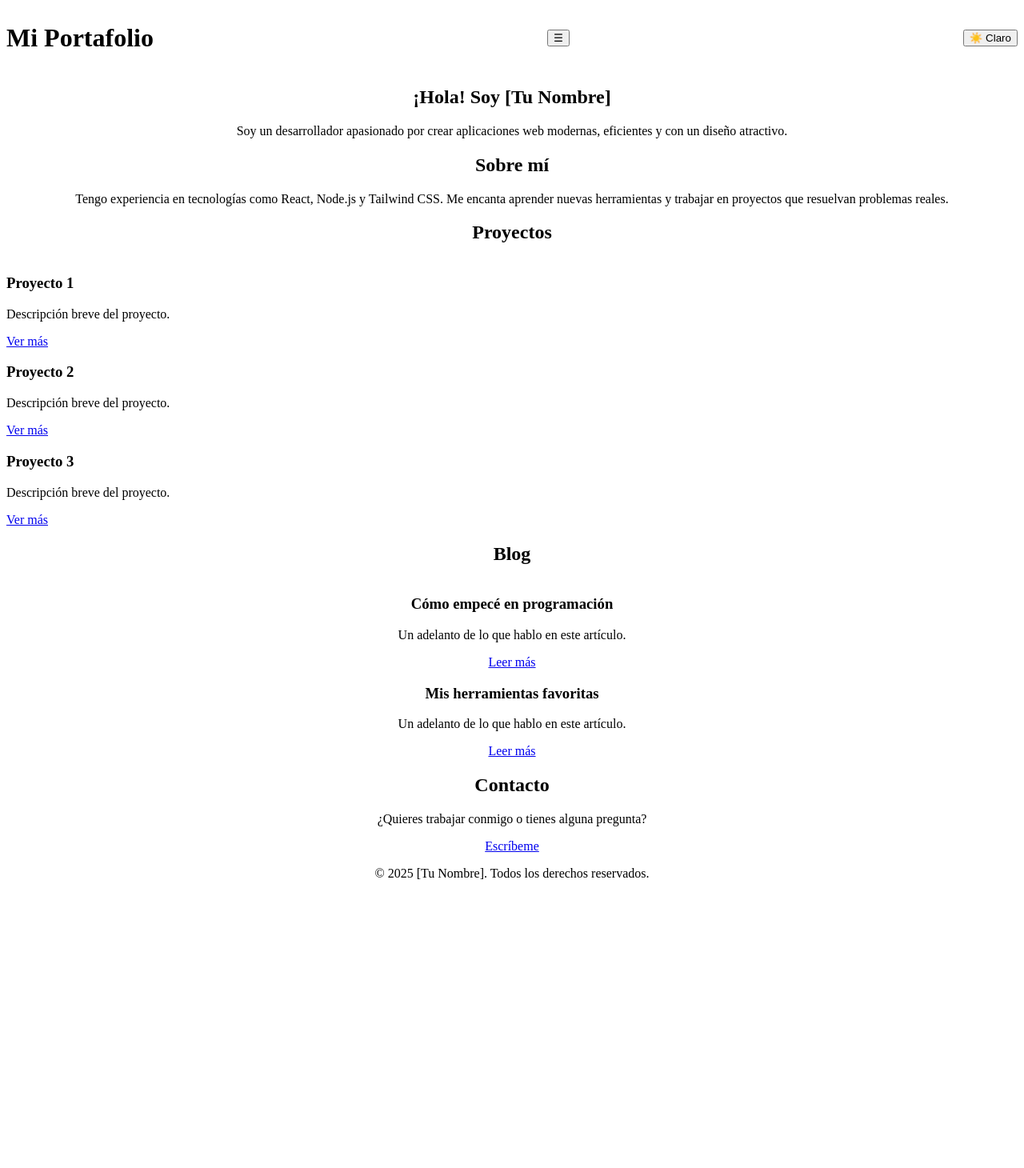
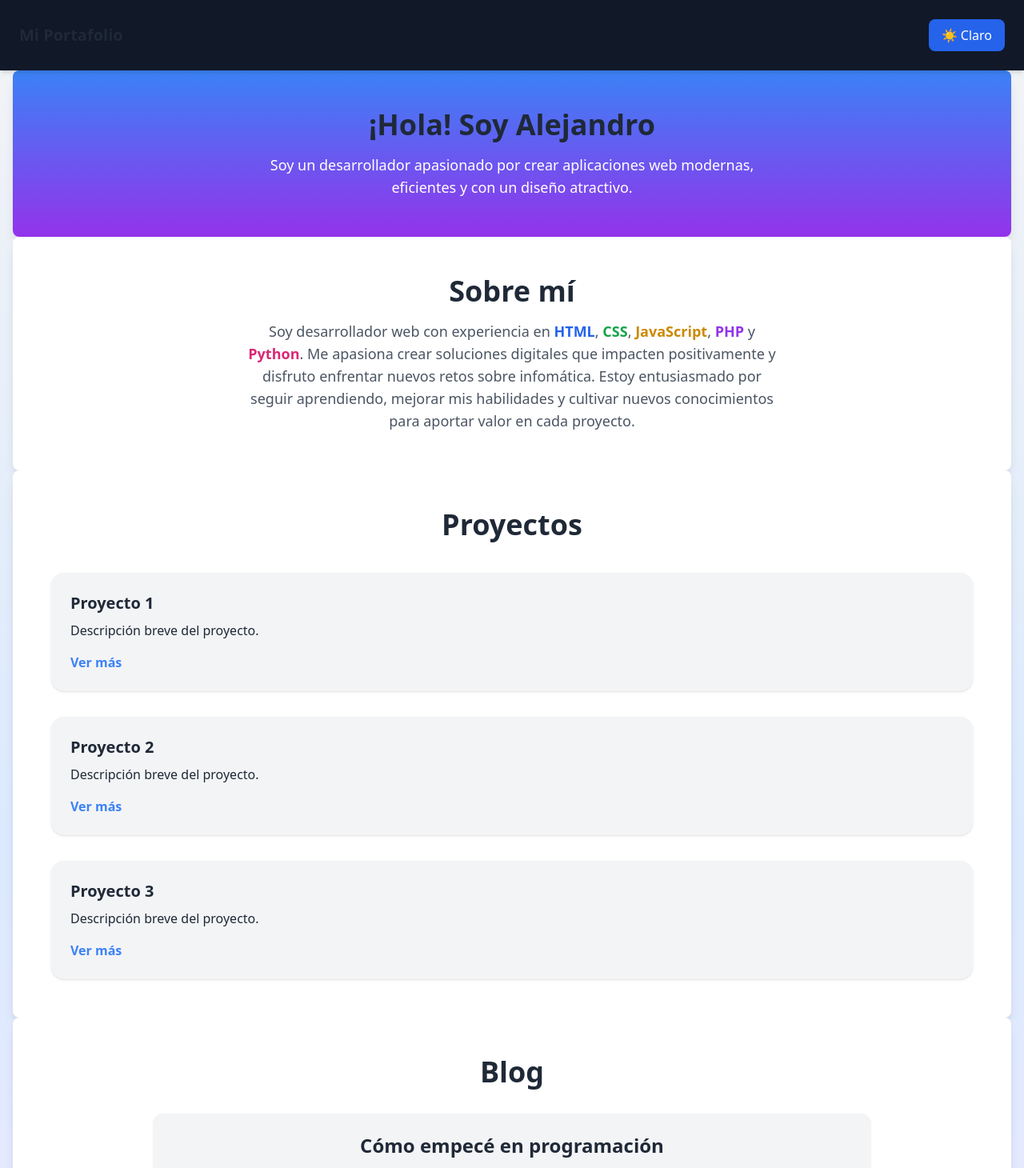
Before and after one commit to Alejjann/Mi-portafolio, a React (Vite) app: page / in a window 1280 px wide. Shown: the top 1460 px of the page at 80% size. Before the commit the page ends 1117 px from the top, so only its background shows below. Built offline with nearby package versions, Linux system fonts and the light colour scheme.

Commit message:
Nuevas mejoras.tsx

```diff
--- a/index.html
+++ b/index.html
@@ -11,7 +11,7 @@
     <link rel="preconnect" href="https://fonts.gstatic.com" crossorigin />
     <link href="https://fonts.googleapis.com/css2?family=Inter:wght@400;700&display=swap" rel="stylesheet" />
     <!-- Tailwind CSS (si usas CDN, para desarrollo rápido) -->
-    <!-- <script src="https://cdn.tailwindcss.com"></script> -->
+ <script src="https://cdn.tailwindcss.com"></script>
   </head>
   <body class="bg-gradient-to-br from-gray-100 via-blue-100 to-purple-100 font-sans min-h-screen">
     <div id="root"></div>
--- a/src/App.css
+++ b/src/App.css
@@ -1,50 +1,3 @@
-#root {
-  max-width: 1280px;
-  margin: 0 auto;
-  padding: 2rem;
-  text-align: center;
-}
-
-.logo {
-  height: 6em;
-  padding: 1.5em;
-  will-change: filter;
-  transition: filter 300ms;
-  display: inline-block;
-}
-.logo:hover {
-  filter: drop-shadow(0 0 2em #646cffaa);
-}
-.logo.react:hover {
-  filter: drop-shadow(0 0 2em #61dafbaa);
-}
-
-@keyframes logo-spin {
-  from {
-    transform: rotate(0deg);
-  }
-  to {
-    transform: rotate(360deg);
-  }
-}
-
-@media (prefers-reduced-motion: no-preference) {
-  .logo-spin {
-    animation: logo-spin infinite 20s linear;
-  }
-}
-
-.card {
-  padding: 2em;
-  border-radius: 1rem;
-  box-shadow: 0 2px 16px rgba(0,0,0,0.08);
-  background: #fff;
-  margin: 1rem auto;
-  max-width: 400px;
-}
-
-.read-the-docs {
-  color: #888;
-  font-size: 0.95rem;
-  margin-top: 1rem;
-}
+@tailwind base;
+@tailwind components;
+@tailwind utilities;
--- a/src/Components/About.tsx
+++ b/src/Components/About.tsx
@@ -17,7 +17,7 @@ const About: React.FC = () => (
       Sobre mí
     </h2>
     <p className="max-w-2xl mx-auto text-lg text-gray-600">
-      Tengo experiencia en tecnologías como <span className="font-semibold text-blue-600">React</span>, <span className="font-semibold text-green-600">Node.js</span> y <span className="font-semibold text-cyan-600">Tailwind CSS</span>. Me encanta aprender nuevas herramientas y trabajar en proyectos que resuelvan problemas reales.
+       Soy desarrollador web con experiencia en <span className="font-semibold text-blue-600">HTML</span>, <span className="font-semibold text-green-600">CSS</span>, <span className="font-semibold text-yellow-600">JavaScript</span>, <span className="font-semibold text-purple-600">PHP</span> y <span className="font-semibold text-pink-600">Python</span>. Me apasiona crear soluciones digitales que impacten positivamente y disfruto enfrentar nuevos retos sobre infomática. Estoy entusiasmado por seguir aprendiendo, mejorar mis habilidades y cultivar nuevos conocimientos para aportar valor en cada proyecto.
     </p>
   </motion.section>
 );
--- a/src/Components/Blog.tsx
+++ b/src/Components/Blog.tsx
@@ -28,7 +28,7 @@ const Blog: React.FC<BlogProps> = ({ darkMode }) => (
     aria-labelledby="blog-title"
   >
     <h2 id="blog-title" className="text-4xl font-bold mb-8 text-gray-800 dark:text-gray-100">
-      Blog
+        Blog
     </h2>
     <div className="grid grid-cols-1 md:grid-cols-2 gap-8 max-w-4xl mx-auto">
       {articles.map((article, i) => (
--- a/src/Components/Contact.tsx
+++ b/src/Components/Contact.tsx
@@ -15,13 +15,13 @@ const Contact: React.FC<ContactProps> = ({ darkMode }) => (
     aria-labelledby="contact-title"
   >
     <h2 id="contact-title" className="text-4xl font-bold mb-6 text-gray-800 dark:text-gray-100">
-      Contacto
+  Contacto
     </h2>
     <p className="mb-4 text-lg text-gray-600 dark:text-gray-300">
-      ¿Quieres trabajar conmigo o tienes alguna pregunta?
+        Aquí tienes mi correo electrónico para que puedas escribirme directamente:
     </p>
     <a
-      href="mailto:tuemail@ejemplo.com"
+      href="mailto:alejan27do@gmail.com"
       className="bg-blue-600 text-white px-6 py-3 rounded-xl shadow hover:bg-blue-700 transition focus:outline-none focus:ring-2 focus:ring-blue-400"
       tabIndex={0}
     >
--- a/src/Components/Footer.tsx
+++ b/src/Components/Footer.tsx
@@ -7,8 +7,8 @@ const Footer: React.FC<FooterProps> = ({ darkMode }) => (
     className={`w-full ${darkMode ? "bg-gray-800 text-gray-100" : "bg-gray-900 text-white"} text-center p-6 mt-6`}
     aria-label="Pie de página"
   >
-    <p className="text-sm">
-      © 2025 [Tu Nombre]. Todos los derechos reservados.
+    <p className="text-sm text-gray-800 dark:text-gray-100">
+        © 2025 Alejandro. Todos los derechos reservados.
     </p>
   </footer>
 );
--- a/src/Components/Header.tsx
+++ b/src/Components/Header.tsx
@@ -15,7 +15,7 @@ const Header: React.FC<HeaderProps> = ({ darkMode, setDarkMode }) => {
       } relative`}
       aria-label="Encabezado principal"
     >
-      <h1 className="text-xl font-bold">Mi Portafolio</h1>
+<h1 className="text-xl font-bold text-gray-800 dark:text-gray-100">Mi Portafolio</h1>
       <button
         onClick={() => setOpen(!open)}
         className="md:hidden text-2xl focus:outline-none focus:ring-2 focus:ring-blue-400 rounded"
--- a/src/Components/Hero.tsx
+++ b/src/Components/Hero.tsx
@@ -8,8 +8,8 @@ const Hero: React.FC = () => (
     className="p-12 text-center bg-gradient-to-r from-blue-500 to-purple-600 text-white rounded-lg shadow-lg"
     aria-labelledby="hero-title"
   >
-    <h2 id="hero-title" className="text-4xl font-bold mb-4">
-      ¡Hola! Soy [Tu Nombre]
+    <h2 id="hero-title" className="text-4xl font-bold mb-4 text-gray-800 dark:text-gray-100">
+        ¡Hola! Soy Alejandro
     </h2>
     <p className="text-lg max-w-2xl mx-auto">
       Soy un desarrollador apasionado por crear aplicaciones web modernas, eficientes y con un diseño atractivo.
--- a/src/Components/Projects.tsx
+++ b/src/Components/Projects.tsx
@@ -15,7 +15,7 @@ const Projects: React.FC<ProjectsProps> = ({ darkMode }) => (
     aria-labelledby="projects-title"
   >
     <h2 id="projects-title" className="text-4xl font-bold mb-10 text-center text-gray-800 dark:text-gray-100">
-      Proyectos
+  Proyectos
     </h2>
     <div className="grid grid-cols-1 md:grid-cols-3 gap-8 max-w-6xl mx-auto">
       {[1, 2, 3].map((p) => (
@@ -25,7 +25,7 @@ const Projects: React.FC<ProjectsProps> = ({ darkMode }) => (
           className={`p-6 rounded-2xl shadow transition-colors duration-300 ${darkMode ? "bg-gray-700 text-gray-100" : "bg-gray-100 text-gray-800"}`}
           aria-labelledby={`project-title-${p}`}
         >
-          <h3 id={`project-title-${p}`} className="font-bold text-xl mb-2">
+          <h3 id={`project-title-${p}`} className="font-bold text-xl mb-2 text-gray-800 dark:text-gray-100">
             Proyecto {p}
           </h3>
           <p className="mb-4">Descripción breve del proyecto.</p>
--- a/tailwind.config.js
+++ b/tailwind.config.js
@@ -1,7 +1,8 @@
-/** @type {import('tailwindcss').Config} */
+// tailwind.config.js
 module.exports = {
   content: [
-    "./src/**/*.{js,jsx,ts,tsx}"
+    "./index.html",
+    "./src/**/*.{js,ts,jsx,tsx}",
   ],
   theme: {
     extend: {},
```
